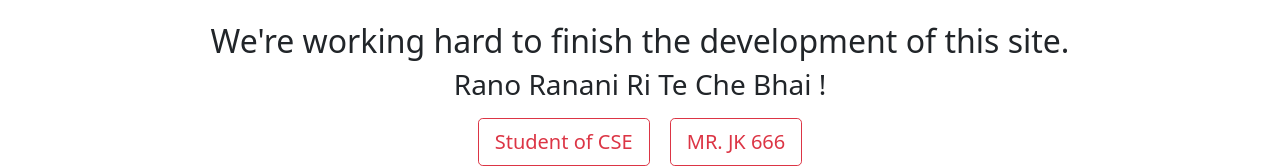
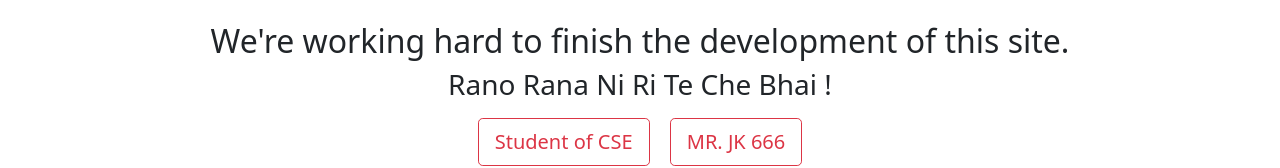
Before and after one commit to mrdev666/Web-FrontEnd, a plain HTML site: page home.html in a window 1280 px wide. Shown: the part 292-460 px from the top of the page. Drawn offline with nearby package versions, Linux system fonts and the light colour scheme.

Commit message:
Update home.html

```diff
--- a/home.html
+++ b/home.html
@@ -82,7 +82,7 @@
 
                   <p class="text-dark h2">We're working hard to finish the development of this site.</p>
 
-        <p class="text-dark h3">Rano Ranani Ri Te Che Bhai !</p>
+        <p class="text-dark h3">Rano Rana Ni Ri Te Che Bhai !</p>
 
 
         <a class="btn btn-outline-danger btn-lg m-2" href="#" role="button"
```
